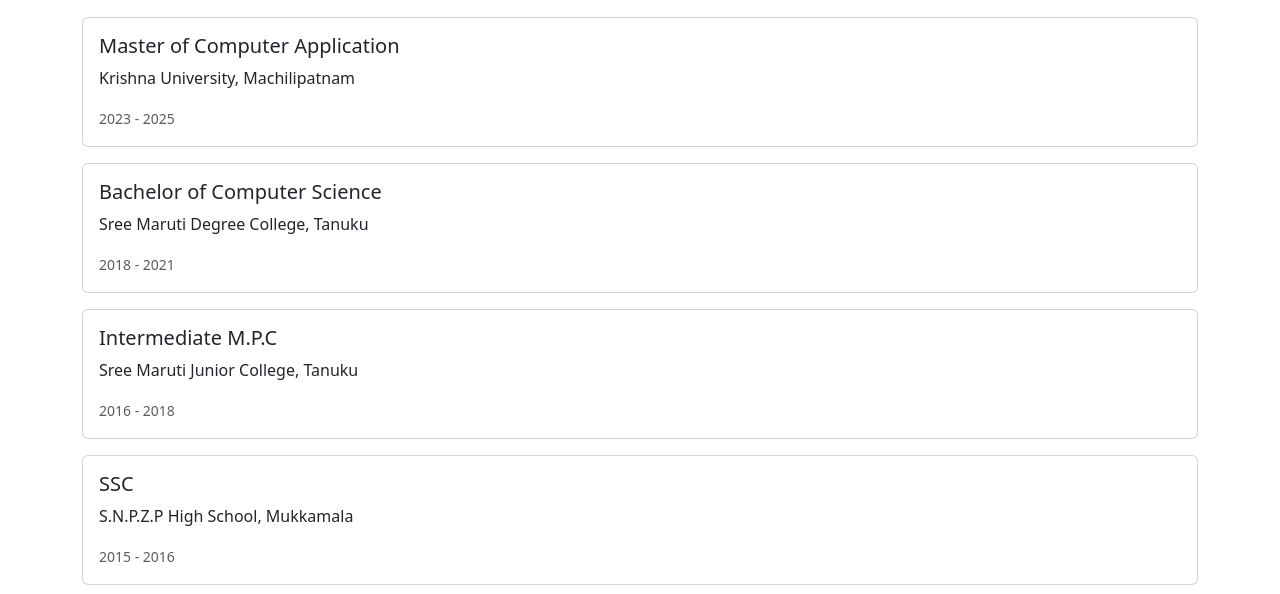
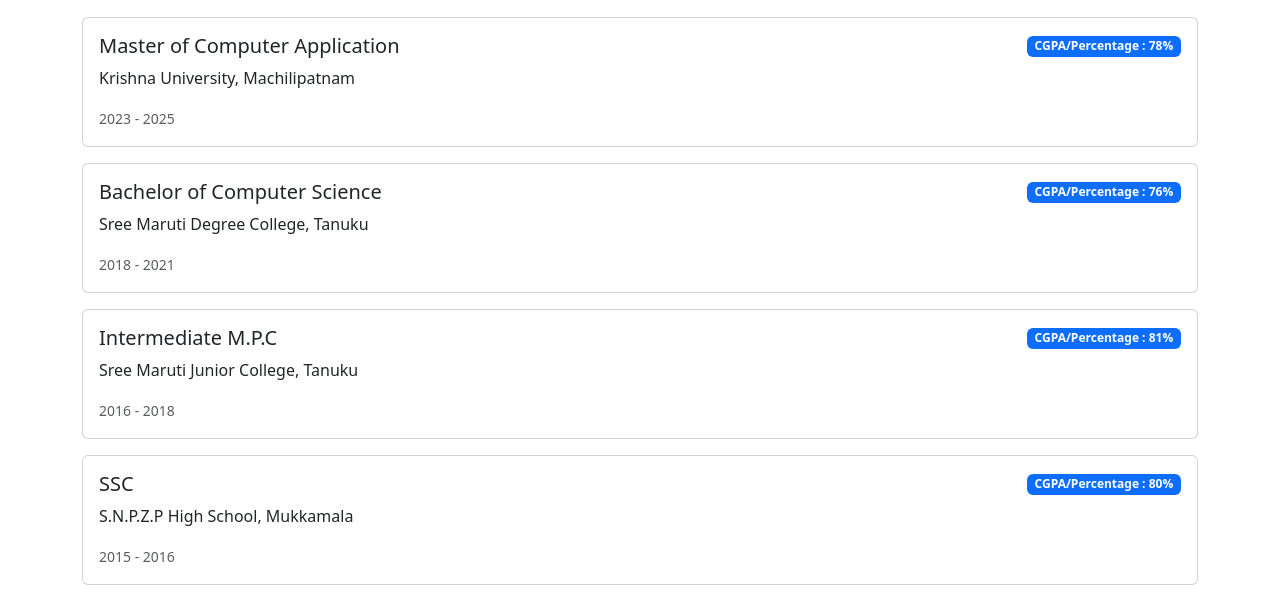
Before and after one commit to BhanuSundhar/Portfolio, a plain HTML site: page index.html in a window 1280 px wide. Shown: the part 358-952 px from the top of the page. Drawn offline with nearby package versions, Linux system fonts and the light colour scheme.

Commit message:
Enhance education section with badges and layout

```diff
--- a/index.html
+++ b/index.html
@@ -104,9 +104,12 @@
     <!-- Education Section -->
     <section id="education" class="mb-5">
       <h2 class="section-title">Education</h2>
-        <div class="card mb-3">
+      <div class="card mb-3">
         <div class="card-body">
-          <h5 class="card-title">Master of Computer Application</h5>
+          <div class="d-flex justify-content-between align-items-center mb-2">
+            <h5 class="card-title mb-0">Master of Computer Application</h5>
+            <span class="badge bg-primary">CGPA/Percentage : 78%</span>
+          </div>
           <p class="card-text">Krishna University, Machilipatnam</p>
           <p class="card-text"><small class="text-muted">2023 - 2025</small></p>
         </div>
@@ -114,7 +117,10 @@
 
       <div class="card mb-3">
         <div class="card-body">
-          <h5 class="card-title">Bachelor of Computer Science</h5>
+          <div class="d-flex justify-content-between align-items-center mb-2">
+            <h5 class="card-title mb-0">Bachelor of Computer Science</h5>
+            <span class="badge bg-primary">CGPA/Percentage : 76%</span>
+          </div>
           <p class="card-text">Sree Maruti Degree College, Tanuku</p>
           <p class="card-text"><small class="text-muted">2018 - 2021</small></p>
         </div>
@@ -122,7 +128,10 @@
 
       <div class="card mb-3">
         <div class="card-body">
-          <h5 class="card-title">Intermediate M.P.C</h5>
+          <div class="d-flex justify-content-between align-items-center mb-2">
+            <h5 class="card-title mb-0">Intermediate M.P.C</h5>
+            <span class="badge bg-primary">CGPA/Percentage : 81%</span>
+          </div>
           <p class="card-text">Sree Maruti Junior College, Tanuku</p>
           <p class="card-text"><small class="text-muted">2016 - 2018</small></p>
         </div>
@@ -130,7 +139,10 @@
 
       <div class="card mb-3">
         <div class="card-body">
-          <h5 class="card-title">SSC</h5>
+          <div class="d-flex justify-content-between align-items-center mb-2">
+            <h5 class="card-title mb-0">SSC</h5>
+            <span class="badge bg-primary">CGPA/Percentage : 80%</span>
+          </div>
           <p class="card-text">S.N.P.Z.P High School, Mukkamala</p>
           <p class="card-text"><small class="text-muted">2015 - 2016</small></p>
         </div>
@@ -217,6 +229,10 @@
         <span>Java</span>
       </div>
       <div class="skill-item">
+        <div class="skill-icon">DN</div>
+        <span>Basics of .NET core</span>
+      </div>
+      <div class="skill-item">
         <div class="skill-icon">S</div>
         <span>Servlets & JSP</span>
       </div>
```
